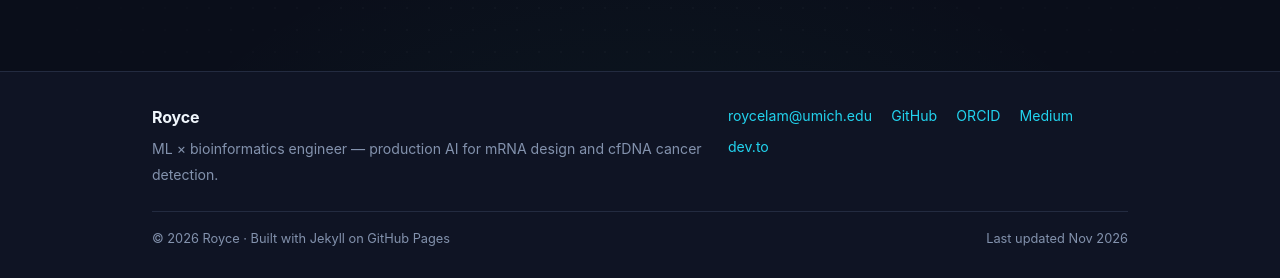
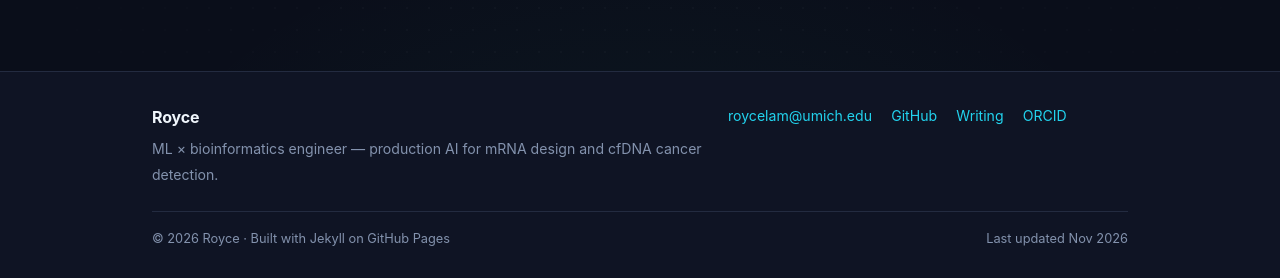
Before and after one commit to rollroyces/rollroyces.github.io, a Jekyll site: the page built from index.md, in a window 1280 px wide and 900 px high, scrolled down 3475 px. Shown: the part 619-897 px from the top of the window. Built offline with Jekyll 4.4.1, drawn with Linux system fonts in a browser that asks for light colours; some web fonts are replaced.

Commit message:
Remove dead Medium/dev.to links from the footer
The footer linked medium.com/@roycelam and dev.to/roycelam. dev.to/roycelam does
not exist (404 from the dev.to API for every candidate username) and the Medium
profile could not be confirmed. A rel=me link to a profile that isn't there is a
broken link in a 'verify my identity' slot, which is worse than no link.

Replaced both with a single 'Writing' link to rollroyces/blog, which does exist.

```diff
--- a/_layouts/default.html
+++ b/_layouts/default.html
@@ -63,9 +63,8 @@
       <ul class="footer-links">
         <li><a href="mailto:roycelam@umich.edu">roycelam@umich.edu</a></li>
         <li><a href="https://github.com/rollroyces" rel="me noopener">GitHub</a></li>
+        <li><a href="https://github.com/rollroyces/blog" rel="me noopener">Writing</a></li>
         <li><a href="https://orcid.org/0009-0008-9113-769X" rel="me noopener">ORCID</a></li>
-        <li><a href="https://medium.com/@roycelam" rel="me noopener">Medium</a></li>
-        <li><a href="https://dev.to/roycelam" rel="me noopener">dev.to</a></li>
       </ul>
       <p class="footer-meta">
         <span>© <span id="year"></span> Royce · Built with Jekyll on GitHub Pages</span>
```
